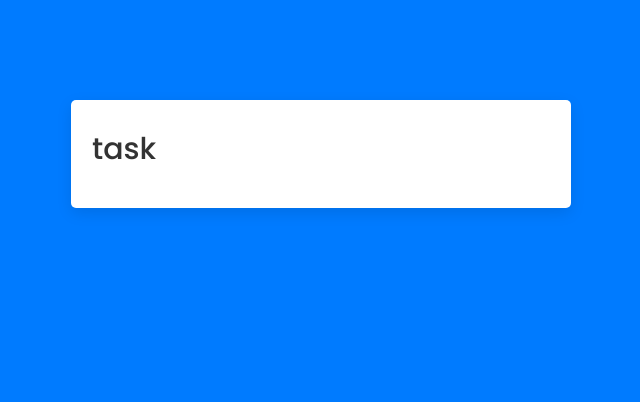
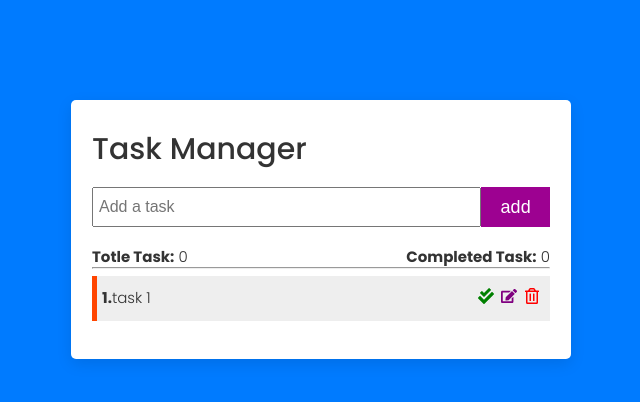
Before and after one commit to EfrainAD/The-MERN-Stack-Course-Tutorial, a React (Create React App) app in the folder frontend/: page / in a window 1280 px wide. Shown: the top 402 px of the page, without its empty margins (319-959 px from the left). Built offline with nearby package versions, Linux system fonts and the light colour scheme.

Commit message:
Filled in the components

```diff
--- a/frontend/src/components/task-form.js
+++ b/frontend/src/components/task-form.js
@@ -1,10 +1,12 @@
 import React from 'react'
 
-const TaskForm = () => {
+const TaskForm = ({createTask, name, handleInputChange}) => {
      return (
-          <div>
-               <h2>TaskForm</h2>
-          </div>
+          <form className='task-form' onSubmit={createTask}>
+               <input type='text' placeholder='Add a task' name={name} onChange={handleInputChange} value={name} />
+
+               <button type='submit'>add</button>
+          </form>
      )
 }
 
--- a/frontend/src/components/task-list.js
+++ b/frontend/src/components/task-list.js
@@ -1,7 +1,21 @@
+import Task from "./task"
+import TaskForm from "./task-form"
+
 const taskList = () => {
      return (
           <div>
-               <h2>task</h2>
+               <h2>Task Manager</h2>
+               <TaskForm />
+               <div className="--flex-between --pd">
+                    <p>
+                         <b>Totle Task:</b> 0
+                    </p>
+                    <p>
+                         <b>Completed Task:</b> 0
+                    </p>
+               </div>
+               <hr />
+               <Task />
           </div>
      )
 }
--- a/frontend/src/components/task.js
+++ b/frontend/src/components/task.js
@@ -1,7 +1,17 @@
+import { FaEdit, FaCheckDouble, FaRegTrashAlt } from 'react-icons/fa'
+
 const Task = () => {
      return (
-          <div>
-               <h2>Task</h2>
+          <div className="task">
+               <p>
+                    <b>1.</b>
+                    task 1
+               </p>
+               <div className="task-icons">
+                    <FaCheckDouble color='green' />
+                    <FaEdit color='purple' />
+                    <FaRegTrashAlt color='red' />
+               </div>
           </div>
      )
 }
```
